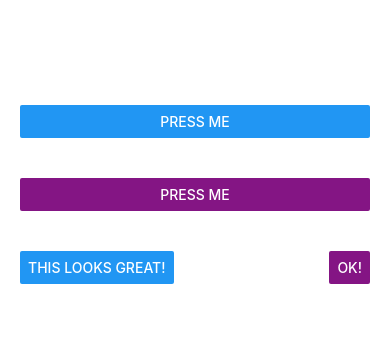
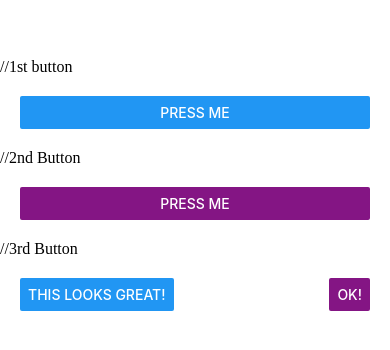
Before and after one commit to Sandesh567/AppPractice, a React Native app: screen / in a window 390 px wide. Shown: the part 228-578 px from the top of the page. Built offline with nearby package versions, Linux system fonts and the light colour scheme.

Commit message:
17-Button updated

```diff
--- a/App.js
+++ b/App.js
@@ -6,18 +6,30 @@ const ButtonBasics = () => {
     Alert.alert('You tapped the button!');
   };
 
+  //Button props : onPress and title
+  //disabled props can also be used in the button
+
   return (
     <View style={styles.container}>
+  //1st button
       <View style={styles.buttonContainer}>
         <Button onPress={onPress} title="Press Me" />
       </View>
+
+  //2nd Button
       <View style={styles.buttonContainer}>
         <Button onPress={onPress} title="Press Me" color="#841584" />
       </View>
+
+  //3rd Button
+
       <View style={styles.alternativeLayoutButtonContainer}>
         <Button onPress={onPress} title="This looks great!" />
         <Button onPress={onPress} title="OK!" color="#841584" />
       </View>
+
+
+
     </View>
   );
 };
```
